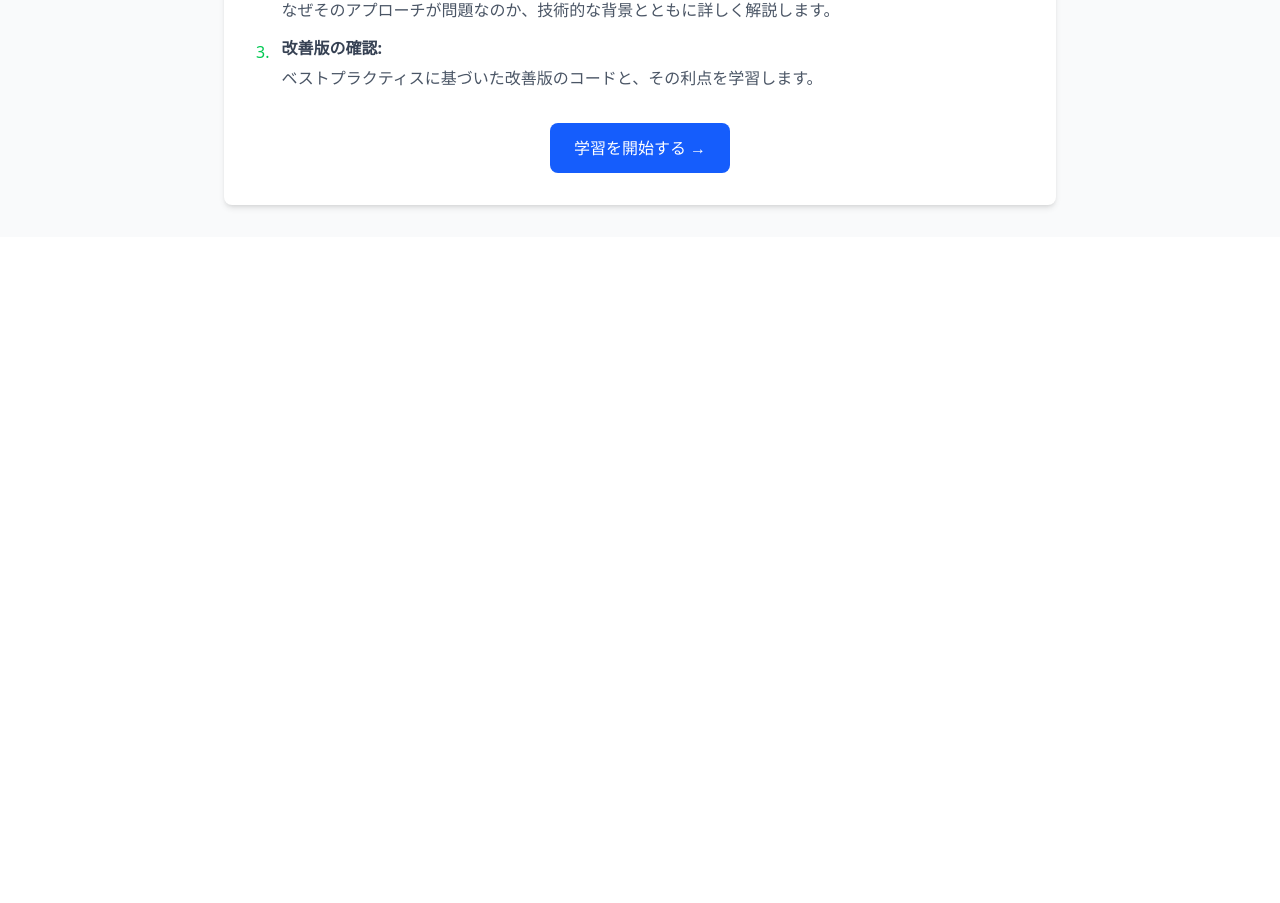
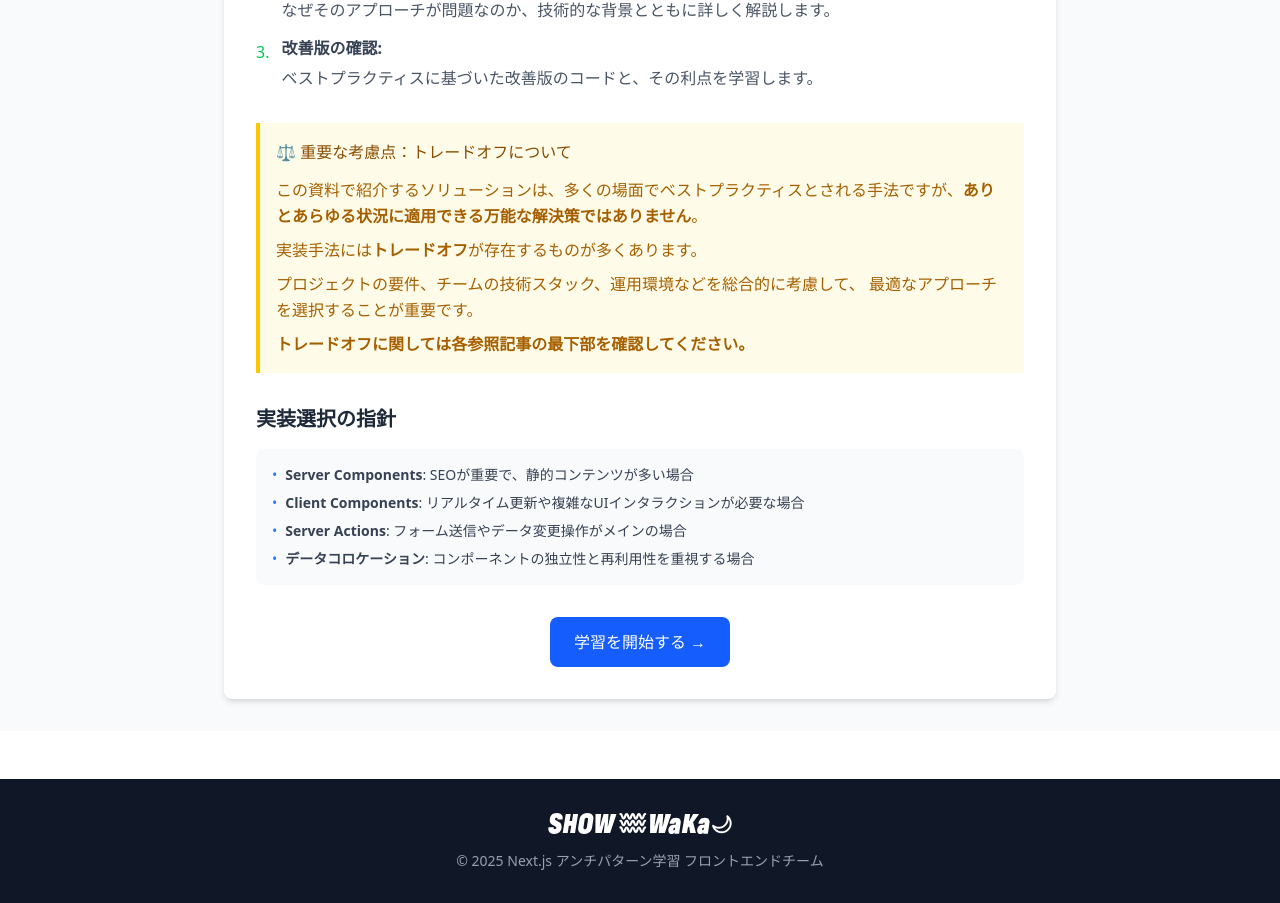
Before and after one commit to ShoWaka/nextjs-anti-pattern, a Next.js app: page /introduction in a window 1280 px wide. Shown: the part 760-1663 px from the top of the page. Before the commit the page ends 997 px from the top, so only its background shows below. Built offline with nearby package versions, Linux system fonts and the light colour scheme.

Commit message:
feat: レイアウトにロゴを追加し、フッターを実装。タイトルを更新し、イントロダクションページに重要な考慮点を追加。

```diff
--- a/app/anti-patterns/01/_components/client-side-fetch.tsx
+++ b/app/anti-patterns/01/_components/client-side-fetch.tsx
@@ -13,12 +13,19 @@ export function ClientSideFetch() {
   const [loading, setLoading] = useState(true);
 
   useEffect(() => {
-    fetch("/api/users")
-      .then((res) => res.json())
-      .then((data) => {
-        setUsers(data);
+    const fetchUsers = async () => {
+      try {
+        const response = await fetch("http://localhost:3000/api/users");
+        const data = await response.json();
+        setUsers(data.users || data);
         setLoading(false);
-      });
+      } catch (error) {
+        console.error("Failed to fetch users:", error);
+        setLoading(false);
+      }
+    };
+
+    fetchUsers();
   }, []);
 
   if (loading) {
--- a/app/anti-patterns/01/_components/server-side-fetch.tsx
+++ b/app/anti-patterns/01/_components/server-side-fetch.tsx
@@ -7,8 +7,11 @@ interface User {
 }
 
 async function getUsers(): Promise<User[]> {
-  const response = await fetch("http://localhost:3000/api/users",{next:{revalidate:60}});
-  return response.json();
+  const response = await fetch("http://localhost:3000/api/users", {
+    next: { revalidate: 60 },
+  });
+  const data = await response.json();
+  return data.users || data;
 }
 
 async function UserList() {
--- a/app/introduction/page.tsx
+++ b/app/introduction/page.tsx
@@ -41,7 +41,7 @@ export default function IntroductionPage() {
             </p>
 
             <p>
-              せっかくの機会ですので、Next.jsのベストプラクティスに則ったパフォーマンスの高いアプリケーションの構築を目指しましょう。
+              せっかくの機会ですので、Next.jsのベストプラクティスに則ったパフォーマンスの高いアプリケーションの構築を目指しましょう！
             </p>
 
             <div className="bg-blue-50 border-l-4 border-blue-400 p-4 my-6">
@@ -94,6 +94,71 @@ export default function IntroductionPage() {
               </li>
             </ul>
 
+            <div className="bg-yellow-50 border-l-4 border-yellow-400 p-4 my-8">
+              <h4 className="font-medium text-yellow-800 mb-3">
+                ⚖️ 重要な考慮点：トレードオフについて
+              </h4>
+              <div className="text-yellow-700 space-y-2">
+                <p>
+                  この資料で紹介するソリューションは、多くの場面でベストプラクティスとされる手法ですが、
+                  <strong>
+                    ありとあらゆる状況に適用できる万能な解決策ではありません
+                  </strong>
+                  。
+                </p>
+                <p>
+                  実装手法には<strong>トレードオフ</strong>
+                  が存在するものが多くあります。
+                </p>
+                <p>
+                  プロジェクトの要件、チームの技術スタック、運用環境などを総合的に考慮して、
+                  最適なアプローチを選択することが重要です。
+                </p>
+                <p>
+                  <strong>
+                    トレードオフに関しては各参照記事の最下部を確認してください。
+                  </strong>
+                </p>
+              </div>
+            </div>
+
+            <h3 className="text-xl font-semibold text-gray-800 mt-8 mb-4">
+              実装選択の指針
+            </h3>
+
+            <div className="bg-gray-50 rounded-lg p-4 mb-6">
+              <ul className="space-y-2 text-sm text-gray-700">
+                <li className="flex items-start">
+                  <span className="text-blue-500 mr-2">•</span>
+                  <span>
+                    <strong>Server Components</strong>:
+                    SEOが重要で、静的コンテンツが多い場合
+                  </span>
+                </li>
+                <li className="flex items-start">
+                  <span className="text-blue-500 mr-2">•</span>
+                  <span>
+                    <strong>Client Components</strong>:
+                    リアルタイム更新や複雑なUIインタラクションが必要な場合
+                  </span>
+                </li>
+                <li className="flex items-start">
+                  <span className="text-blue-500 mr-2">•</span>
+                  <span>
+                    <strong>Server Actions</strong>:
+                    フォーム送信やデータ変更操作がメインの場合
+                  </span>
+                </li>
+                <li className="flex items-start">
+                  <span className="text-blue-500 mr-2">•</span>
+                  <span>
+                    <strong>データコロケーション</strong>:
+                    コンポーネントの独立性と再利用性を重視する場合
+                  </span>
+                </li>
+              </ul>
+            </div>
+
             <div className="text-center mt-8">
               <Link
                 href="/"
--- a/app/layout.tsx
+++ b/app/layout.tsx
@@ -1,8 +1,10 @@
 import type { Metadata } from "next";
 import "./globals.css";
+import Image from "next/image";
+import logo from "../public/LOGO.svg";
 
 export const metadata: Metadata = {
-  title: "Next.js アンチパターン学習",
+  title: "Next.js アンチパターン勉強会",
   description: "Next.jsのデータフェッチにおけるアンチパターンを実例で学習",
 };
 
@@ -13,7 +15,17 @@ export default function RootLayout({
 }>) {
   return (
     <html lang="ja">
-      <body>{children}</body>
+      <body suppressHydrationWarning>
+        {children}
+        <footer className="bg-gray-900 text-white py-8 mt-12">
+          <div className="max-w-4xl mx-auto px-4 sm:px-6 lg:px-8 text-center">
+            <Image src={logo} alt="Logo" className="h-6 mx-auto mb-4" />
+            <p className="text-gray-400 text-sm">
+              © 2025 Next.js アンチパターン学習 フロントエンドチーム
+            </p>
+          </div>
+        </footer>
+      </body>
     </html>
   );
 }
```
Also changed, not shown: public/LOGO.svg (added).
